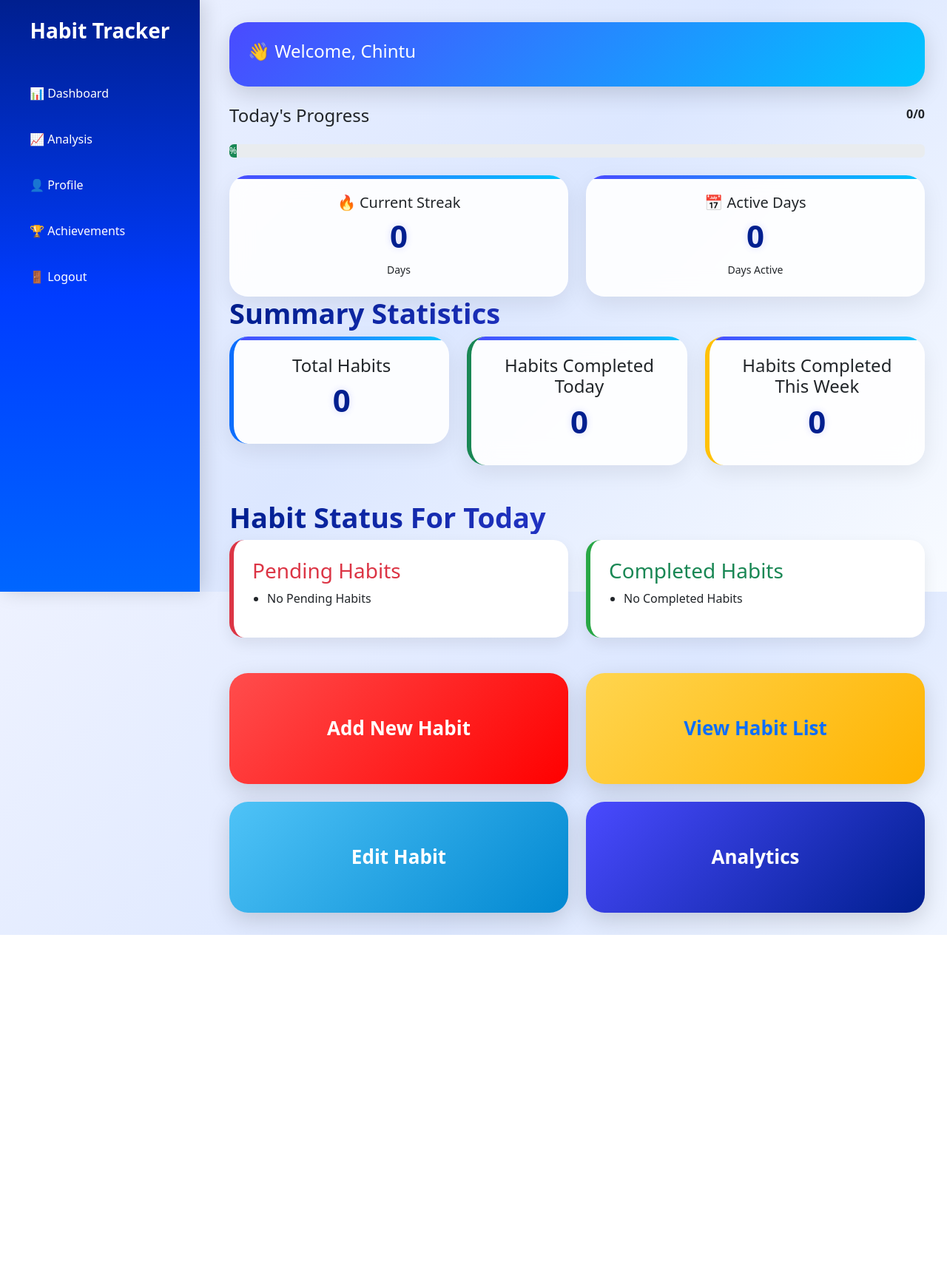
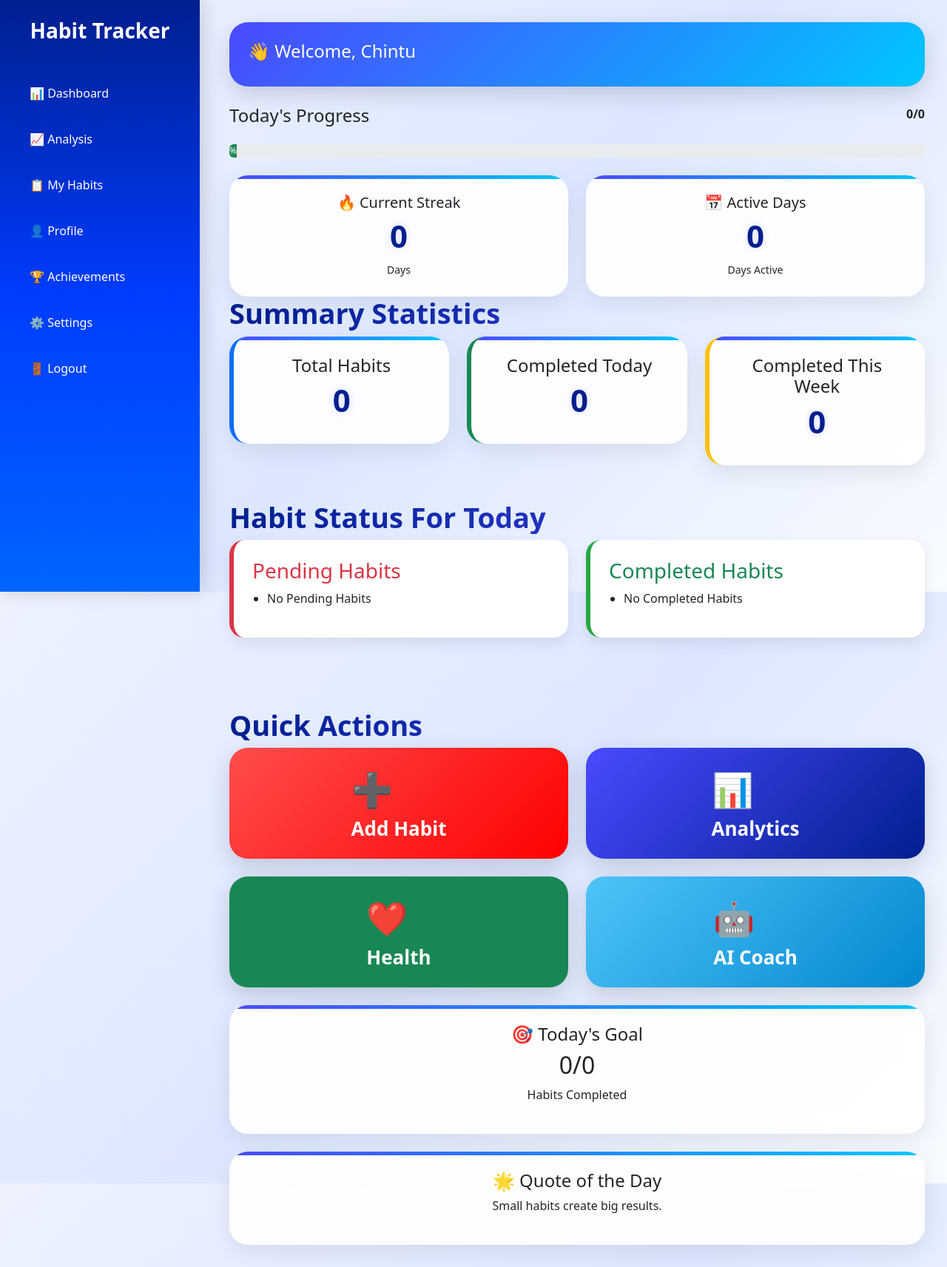
Before and after one commit to chintusasmal21-lgtm/habit_tracker, a Django app: page /dashboard/ in a window 1280 px wide. Shown: the whole page at 74% size. Before the commit the page ends 1264 px from the top, so only its background shows below. Run offline with Django 5.2, Linux system fonts and the light colour scheme; a user stored in the database is signed in; data comes from the database, SQL or seed files in the repository.

Commit message:
Updated dashboard page

```diff
--- a/habits/templates/habits/dashboard.html
+++ b/habits/templates/habits/dashboard.html
@@ -272,9 +272,13 @@ li{
 
     <a href="/analysis/">📈 Analysis</a>
 
+    <a href="/habit-list/">📋 My Habits </a>
+
     <a href="/profile/">👤 Profile</a>
 
     <a href="/achievements/">🏆 Achievements</a>
+
+    <a href="/settings/">⚙️ Settings</a>
 
     <a href="/logout/">🚪 Logout</a>
 
@@ -351,14 +355,14 @@ li{
 
         <div class="col-md-4">
             <div class="card-box stat-completed">
-                <h4>Habits Completed Today</h4>
+                <h4>Completed Today</h4>
                 <h1>{{ completed_today }}</h1>
             </div>
         </div>
 
         <div class="col-md-4">
             <div class="card-box stat-week">
-                <h4>Habits Completed This Week</h4>
+                <h4>Completed This Week</h4>
                 <h1>{{ completed_week }}</h1>
             </div>
         </div>
@@ -428,8 +432,13 @@ li{
     </div>
 
     <br><br>
+    <h2 class="heading mt-5">
+    Quick Actions
+</h2>
 
-    <div class="row">
+<div class="row g-4">
+
+    <!-- Add Habit -->
 
     <div class="col-md-6">
 
@@ -437,7 +446,10 @@ li{
 
             <div class="action-box bg-danger text-white">
 
-                    Add New Habit
+                <div>
+                    <div style="font-size:45px;">➕</div>
+                    <div>Add Habit</div>
+                </div>
 
             </div>
 
@@ -445,13 +457,56 @@ li{
 
     </div>
 
+    <!-- Analytics -->
+
     <div class="col-md-6">
 
-            <a href="/habit-list/" class="text-decoration-none">
+        <a href="/analytics/" class="text-decoration-none">
 
-                <div class="action-box bg-warning">
+            <div class="action-box bg-primary text-white">
 
-                    View Habit List
+                <div>
+                    <div style="font-size:45px;">📊</div>
+                    <div>Analytics</div>
+                </div>
+
+            </div>
+
+        </a>
+
+    </div>
+
+    <!-- Health -->
+
+    <div class="col-md-6">
+
+        <a href="/health/" class="text-decoration-none">
+
+            <div class="action-box bg-success text-white">
+
+                <div>
+                    <div style="font-size:45px;">❤️</div>
+                    <div>Health</div>
+                </div>
+
+            </div>
+
+        </a>
+
+    </div>
+
+    <!-- AI Robot -->
+
+    <div class="col-md-6">
+
+        <a href="/ai/" class="text-decoration-none">
+
+            <div class="action-box bg-info text-white">
+
+                <div>
+                    <div style="font-size:45px;">🤖</div>
+                    <div>AI Coach</div>
+                </div>
 
             </div>
 
@@ -461,39 +516,38 @@ li{
 
 </div>
 
-    <br>
 
-    <div class="row">
 
-        <div class="col-md-6">
+    <div class="card-box mt-4">
 
-            <a href="/edit_habit/" class="text-decoration-none">
+           <h4>🎯 Today's Goal</h4>
 
-                <div class="action-box bg-info">
+            <h2>
 
-                    Edit Habit
+              {{ completed_today }}/{{ total_habits }}
+
+            </h2>
+
+            <p>
+
+                Habits Completed
+
+            </p>
+
+    </div>
+    <div class="card-box mt-4">
+
+              <h4>🌟 Quote of the Day</h4>
+
+                <p>
+
+                     Small habits create big results.
+
+                </p>
 
     </div>
 
-            </a>
 
-        </div>
-
-        <div class="col-md-6">
-
-            <a href="/analytics/" class="text-decoration-none">
-
-                <div class="action-box bg-primary text-white">
-
-                    Analytics
-
-                </div>
-
-            </a>
-
-        </div>
-
-    </div>
 
 </div>
 
```
Lines whose indentation alone changed are shown as unchanged.
